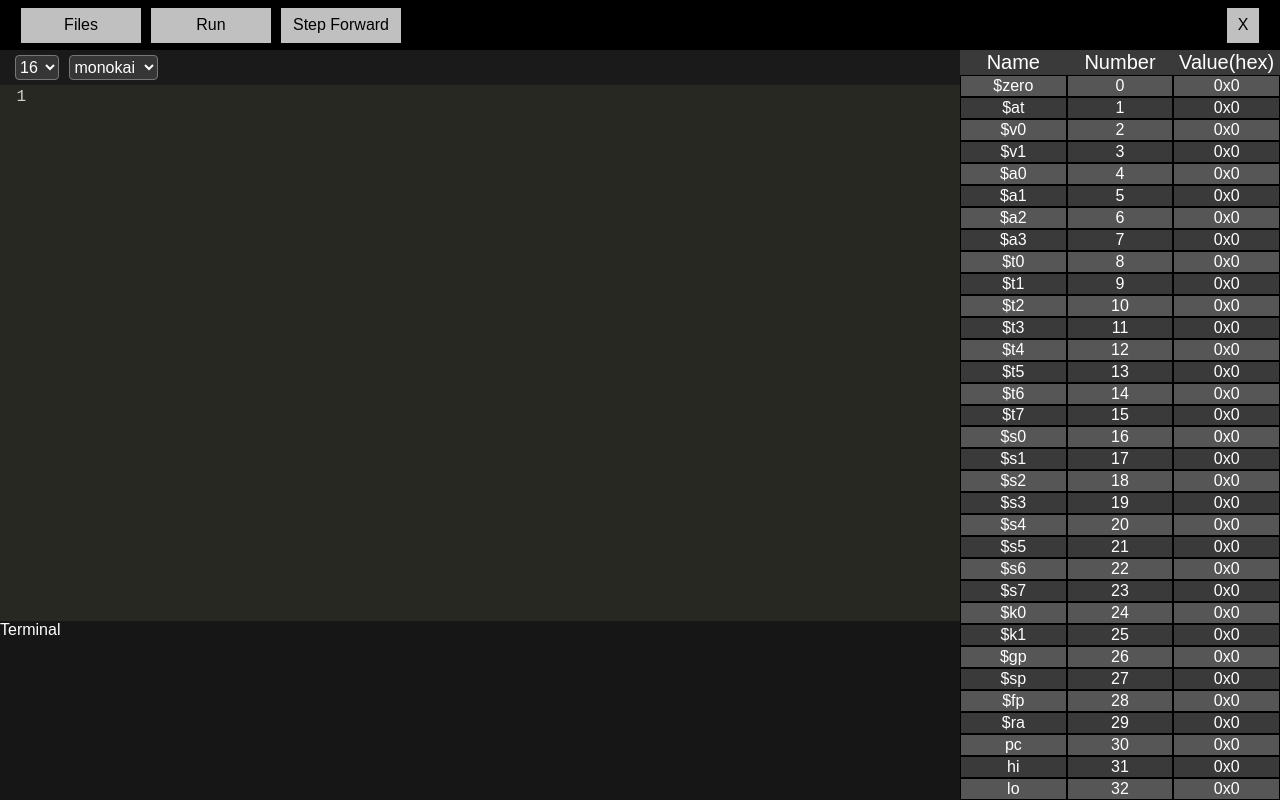
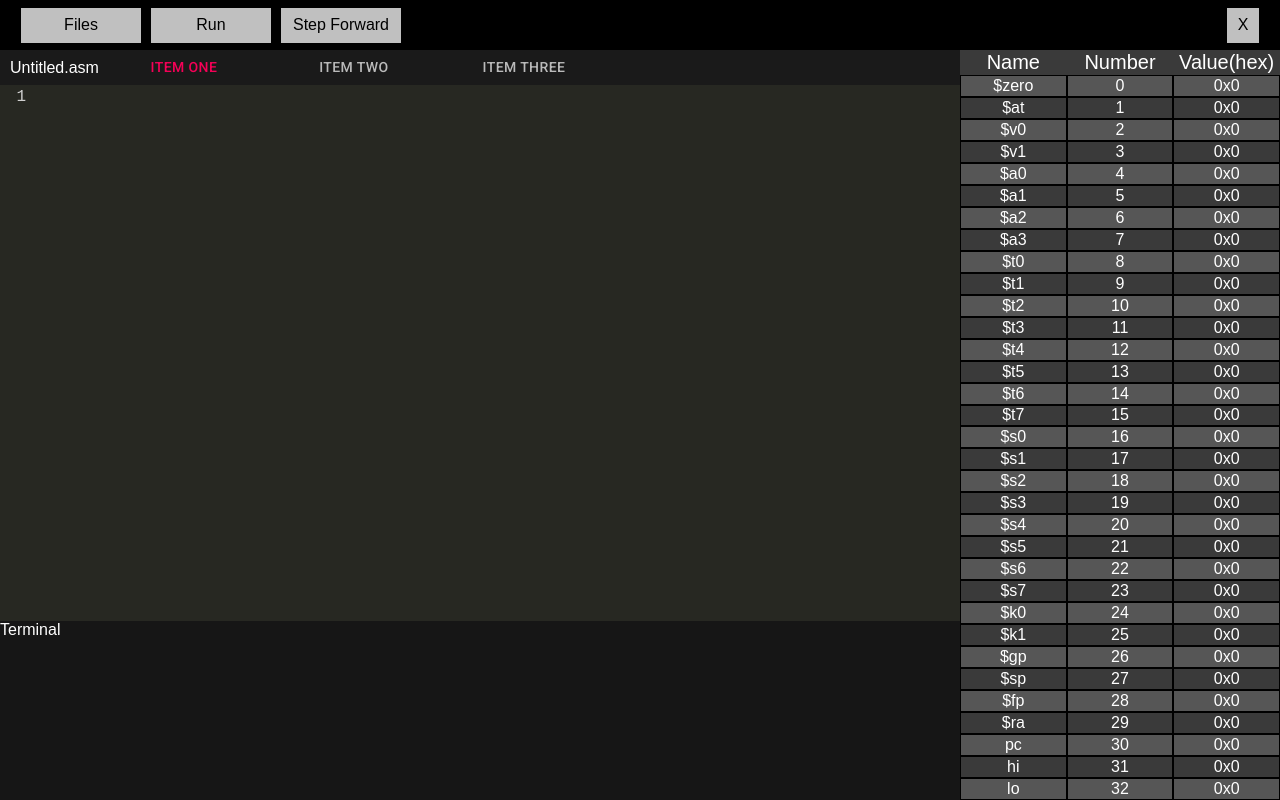
Before and after one commit to Splanis/MIPS-Emulator, a React (Create React App) app: page / in a window 1280 px wide. Built offline with nearby package versions, Linux system fonts and the light colour scheme.

Commit message:
rename editorsettings to files

```diff
--- a/src/components/Editor.js
+++ b/src/components/Editor.js
@@ -6,7 +6,7 @@ import "codemirror/theme/material.css";
 import styled from "styled-components";
 import { Context } from "../context/Context";
 import * as actions from "../context/actionTypes";
-import EditorSettings from "./EditorSettings";
+import Files from "./Files";
 
 const Editor = () => {
     const [state, dispatch] = useContext(Context);
@@ -23,7 +23,7 @@ const Editor = () => {
 
     return (
         <StyledEditor>
-            <EditorSettings />
+            <Files />
             <StyledControlledEditor
                 fontSize={fontSize + "px"}
                 onBeforeChange={handleEditorChange}
--- a/src/components/EditorSettings.js
+++ /dev/null
@@ -1,83 +0,0 @@
-import React, { useContext } from "react";
-
-import styled from "styled-components";
-import { Context } from "../context/Context";
-import * as actions from "../context/actionTypes";
-
-const themes = ["material", "monokai"];
-const fontSizes = [8, 9, 10, 11, 12, 14, 16, 18, 20, 22, 24, 30, 36, 48, 60, 72, 96];
-
-const EditorSettings = () => {
-    const [state, dispatch] = useContext(Context);
-
-    const handleThemeChange = (e) => {
-        dispatch({ type: actions.CHANGE_THEME, payload: e.target.value });
-    };
-
-    const handleFontSizeChange = (e) => {
-        dispatch({ type: actions.CHANGE_FONT_SIZE, payload: e.target.value });
-    };
-
-    return (
-        <StyledEditorSettings>
-            <SelectBox
-                style={{ width: 30 }}
-                onChange={handleFontSizeChange}
-                value={state.editorSettings.fontSize}
-            >
-                {fontSizes.map((fontSize) => (
-                    <option key={fontSize} value={fontSize}>
-                        {fontSize}
-                    </option>
-                ))}
-            </SelectBox>
-
-            <SelectBox onChange={handleThemeChange} value={state.editorSettings.theme}>
-                {themes.map((theme) => (
-                    <option key={theme} value={theme}>
-                        {theme}
-                    </option>
-                ))}
-            </SelectBox>
-        </StyledEditorSettings>
-    );
-};
-
-const StyledEditorSettings = styled.div`
-    display: flex;
-    align-items: center;
-    height: 35px;
-    background: #1a1a1a;
-    padding-left: 10px;
-`;
-
-const SelectBox = styled.select`
-    outline: none;
-    width: 100%;
-    min-width: 5ch;
-    max-width: 10ch;
-    border: 1px solid #777;
-    border-radius: 0.25em;
-    font-size: 1rem;
-    cursor: pointer;
-    background-color: #363636;
-    color: white;
-    margin: 5px;
-    height: 25px;
-
-    &:active,
-    &:hover {
-        outline: none;
-    }
-
-    &:active,
-    &:hover {
-        outline-color: red;
-    }
-
-    &::-ms-expand {
-        display: none;
-    }
-`;
-
-export default EditorSettings;
--- /dev/null
+++ b/src/components/Files.js
@@ -0,0 +1,51 @@
+import React, { useContext, useState } from "react";
+
+import styled from "styled-components";
+import { Context } from "../context/Context";
+import * as actions from "../context/actionTypes";
+
+import Tabs from "@material-ui/core/Tabs";
+import Tab from "@material-ui/core/Tab";
+
+const Files = () => {
+    const [state, dispatch] = useContext(Context);
+    const [value, setValue] = useState(0);
+
+    const { currentFile, files } = state.editor;
+
+    const handleChange = (event, newValue) => {
+        setValue(newValue);
+    };
+
+    return (
+        <StyledFiles>
+            {files[currentFile].fileName}
+            <Tabs
+                value={value}
+                onChange={handleChange}
+                textColor="secondary"
+                variant="fullWidth"
+                aria-label="full width tabs example"
+            >
+                <Tab label="Item One" />
+                <Tab label="Item Two" />
+                <Tab label="Item Three" />
+            </Tabs>
+        </StyledFiles>
+    );
+};
+
+const StyledFiles = styled.div`
+    display: flex;
+    align-items: center;
+    height: 35px;
+    background: #1a1a1a;
+    padding-left: 10px;
+    color: white;
+
+    button {
+        margin: 0 5px;
+    }
+`;
+
+export default Files;
```
